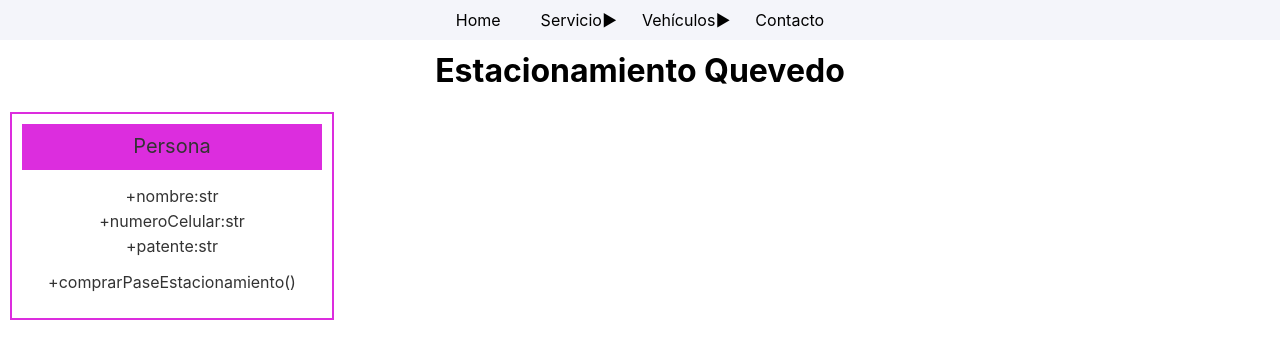
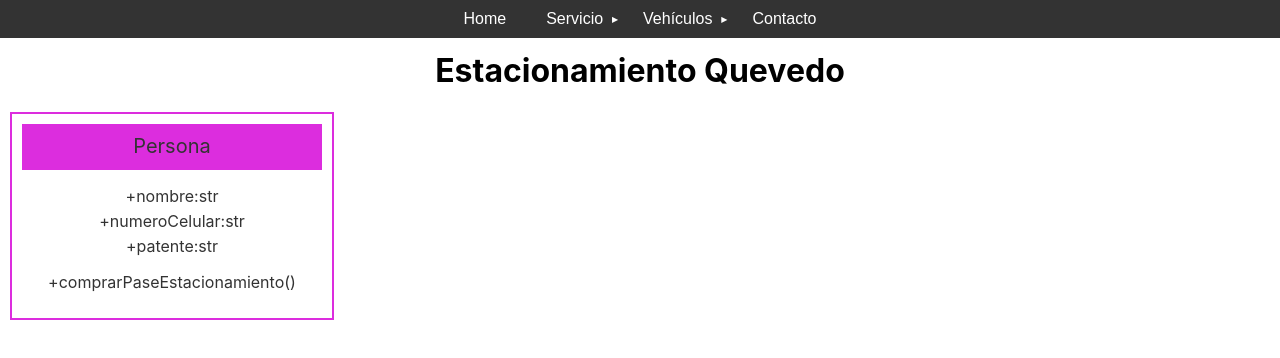
Before and after one commit to quevedoagostina/Bulfon-Quevedo-REACTJS, a React (Create React App) app: page / in a window 1280 px wide. Shown: the top 358 px of the page. Built offline with nearby package versions, Linux system fonts and the light colour scheme.

Commit message:
Cambios en el menú

```diff
--- a/src/css/Menu.css
+++ b/src/css/Menu.css
@@ -1,53 +1,58 @@
+/* Menu.css */
 .menu-container {
-  position: fixed; /* Cambia a fijo para que quede fijo en la parte superior */
-  top: 0; /* Se ubica en la parte superior de la ventana */
+  position: fixed;
+  top: 0;
   left: 0;
   width: 100%;
-  background-color: #f4f5fa;
+  background-color: #333;
   display: flex;
-  justify-content: space-around;
+  justify-content: center;
   z-index: 1;
+  font-family: Arial, sans-serif; /* Cambia la fuente de letra */
 }
 
 .menu-items {
   display: flex;
   align-items: center;
+  list-style: none; /* Elimina las viñetas de la lista */
+  padding: 0; /* Elimina el relleno predeterminado de la lista */
+  margin: 0; /* Elimina el margen predeterminado de la lista */
 }
 
 .menu-item {
-  position: relative; /* Cambio a relativo para que los submenús sean relativos a este elemento */
+  position: relative;
   padding: 10px 20px;
   cursor: pointer;
+  color: #fff; /* Color de texto blanco */
+  text-decoration: none; /* Quita subrayado de enlaces */
 }
 
 .menu-item:hover {
-  background: #a8a8a8;
+  background: #555; /* Cambia el color de fondo en el hover */
 }
 
 .has-submenu::after {
   content: '▶';
-  position: absolute; /* Cambio a absoluto para que aparezca a la derecha */
-  right: 5px; /* Espaciado a la derecha del elemento */
-  top: 50%; /* Centrado verticalmente */
-  transform: translateY(-50%); /* Alineación vertical al centro */
+  position: absolute;
+  right: 5px;
+  top: 50%;
+  transform: translateY(-50%);
+  color: #fff; /* Color de flecha blanco */
+  font-size: 0.5em; /* Ajusta el tamaño de la flecha (puedes ajustar el valor según tus preferencias) */
 }
 
+
 .sub-menu {
-  display: none; /* Inicialmente ocultamos los submenús */
-  position: absolute; /* Cambio a absoluto para que aparezcan sobre otros elementos */
-  top: 30px; /* Alineados al inicio */
-  left: 100%; /* Aparecen a la derecha */
-  background-color: #f4f5fa; /* Color de fondo */
-  z-index: 2; /* Se muestran encima de otros elementos */
-  min-width: 200px; /* Ancho mínimo ajustado */
-  box-shadow: 0 2px 4px rgba(0, 0, 0, 0.2); /* Sombra para resaltar */
-}
-
-.right-submenu .sub-menu {
-  left: -100%; /* Cambia a izquierda para que aparezca a la izquierda */
-  right: auto; /* Ajusta el valor derecho a automático */
+  display: none;
+  position: absolute;
+  top: 100%;
+  left: 0;
+  background-color: #444;
+  z-index: 2;
+  min-width: 200px;
+  box-shadow: 0 2px 4px rgba(0, 0, 0, 0.2);
 }
 
 .open-submenu .sub-menu {
-  display: block; /* Mostramos el submenú cuando está abierto */
+  display: block;
 }
```
Also changed, not shown: src/App.js (line endings or trailing spaces), src/Menu.js (line endings or trailing spaces).
